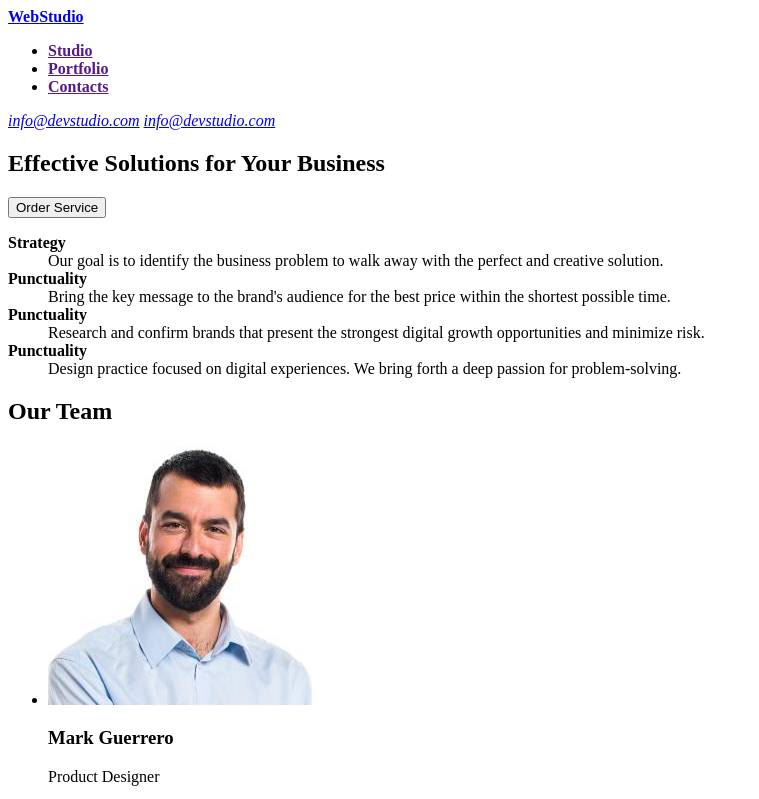
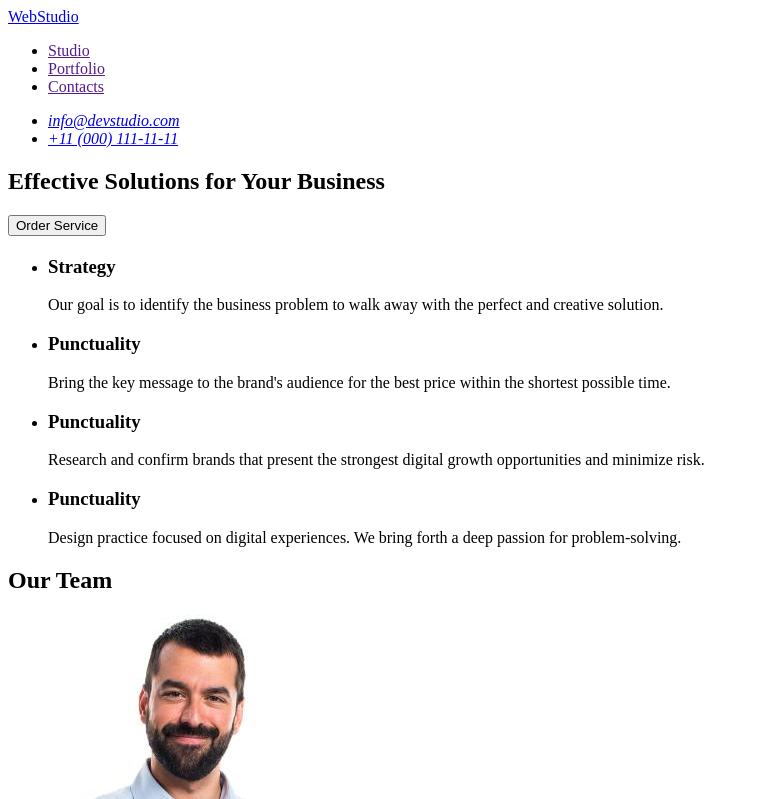
Before and after one commit to AWoLf98/goit-markup-hw-01, a plain HTML site: page index.html in a window 1280 px wide. Shown: the top 799 px of the page, without its empty margins (0-759 px from the left). Drawn offline with Linux system fonts and the light colour scheme.

Commit message:
change for 1 valid goit

```diff
--- a/index.html
+++ b/index.html
@@ -8,16 +8,18 @@
 <body>
     <header>
         <nav>
-            <a href="./index.html"><b><span>Web</span>Studio</b></a>
+            <a href="./index.html">WebStudio</a>
             <ul>
-                <li><a href=""><b>Studio</b></a></li>
-                <li><a href=""><b>Portfolio</b></a></li>
-                <li><a href=""><b>Contacts</b></a></li>
+                <li><a href="">Studio</a></li>
+                <li><a href="">Portfolio</a></li>
+                <li><a href="">Contacts</a></li>
             </ul>
         </nav>
         <address>
-            <a href="mailto:info@devstudio.com">info@devstudio.com</a>
-            <a href="tel:info@devstudio.com">info@devstudio.com</a>
+            <ul>
+                <li><a href="mailto:info@devstudio.com">info@devstudio.com</a></li>
+                <li><a href="tel:+110001111111">+11 (000) 111-11-11</a></li>
+            </ul>
         </address>
     </header>
     <main>
@@ -25,26 +27,27 @@
             <h1>Effective Solutions for Your Business</h1>
             <button type="button">Order Service</button>
         </section>
-        <div>
-            <dl>
-                <dt><b>Strategy</b></dt>
-                <dd>
-                    Our goal is to identify the business problem to walk away with the perfect and creative solution.
-                </dd>
-                <dt><b>Punctuality</b></dt>
-                <dd>
-                    Bring the key message to the brand's audience for the best price within the shortest possible time.
-                </dd>
-                <dt><b>Punctuality</b></dt>
-                <dd>
-                    Research and confirm brands that present the strongest digital growth opportunities and minimize risk.
-                </dd>
-                <dt><b>Punctuality</b></dt>
-                <dd>
-                    Design practice focused on digital experiences. We bring forth a deep passion for problem-solving.
-                </dd>
-            </dl>
-        </div>
+        <swction>
+            <h2></h2>
+            <ul>
+                <li>
+                    <h3>Strategy</h3>
+                    <p>Our goal is to identify the business problem to walk away with the perfect and creative solution.</p>
+                </li>
+                <li>
+                    <h3>Punctuality</h3>
+                    <p>Bring the key message to the brand's audience for the best price within the shortest possible time.</p>
+                </li>
+                <li>
+                    <h3>Punctuality</h3>
+                    <p>Research and confirm brands that present the strongest digital growth opportunities and minimize risk.</p>
+                </li>
+                <li>
+                    <h3>Punctuality</h3>
+                    <p>Design practice focused on digital experiences. We bring forth a deep passion for problem-solving.</p>
+                </li>
+            </ul>
+        </swction>
         <section>
             <h2>Our Team</h2>
             <ul>
@@ -72,7 +75,7 @@
         </section>
     </main>
     <footer>
-        <a href="./index.html"><b><span>Web</span>Studio</b></a>
+        <a href="./index.html">WebStudio</a>
         <p>
             Increase the flow of customers and sales for your business with digital marketing & growth solutions.
         </p>
```
